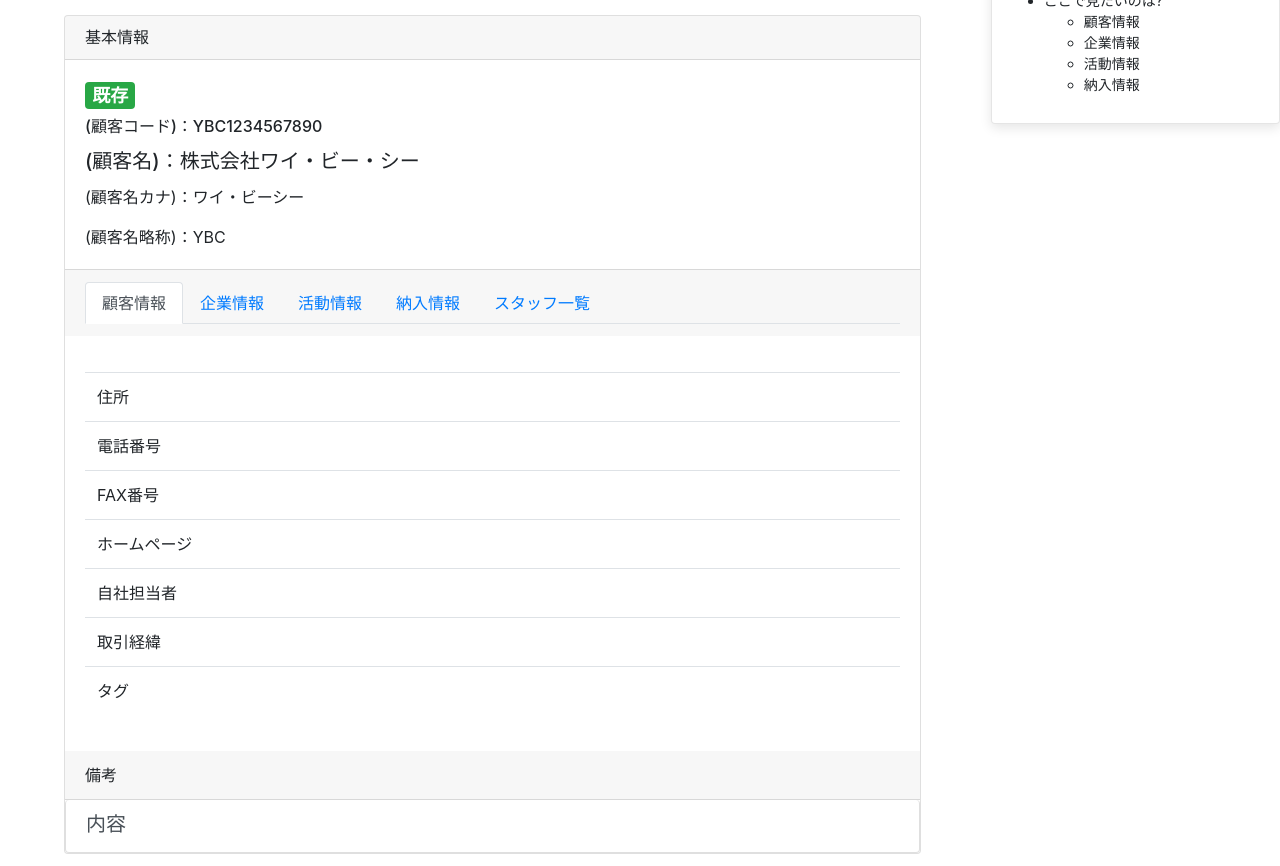
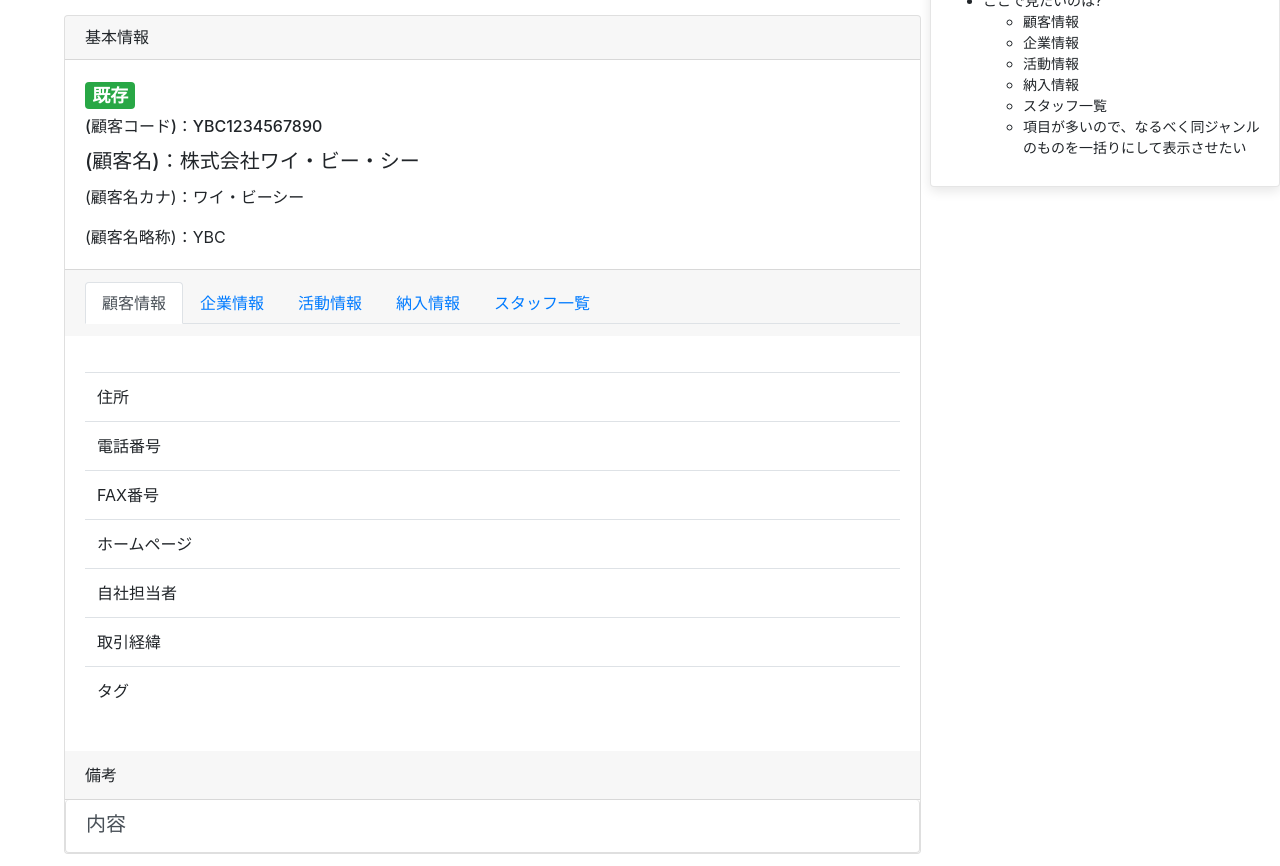
Before and after one commit to ishidaybc/newSfa, a website: page public_html/customerDetail.html in a window 1280 px wide. Shown: the part 74-940 px from the top of the page. Drawn offline with nearby package versions, Linux system fonts and the light colour scheme.

Commit message:
NetBeansからコミットテスト

```diff
--- a/public_html/customerDetail.html
+++ b/public_html/customerDetail.html
@@ -112,6 +112,8 @@
                             <li>企業情報</li>
                             <li>活動情報</li>
                             <li>納入情報</li>
+                            <li>スタッフ一覧</li>
+                            <li>項目が多いので、なるべく同ジャンルのものを一括りにして表示させたい</li>
                         </ul>
                     </li>
                 </ul>
```
Also changed, not shown: public_html/registNegotiation.html (+1 -1 lines).
